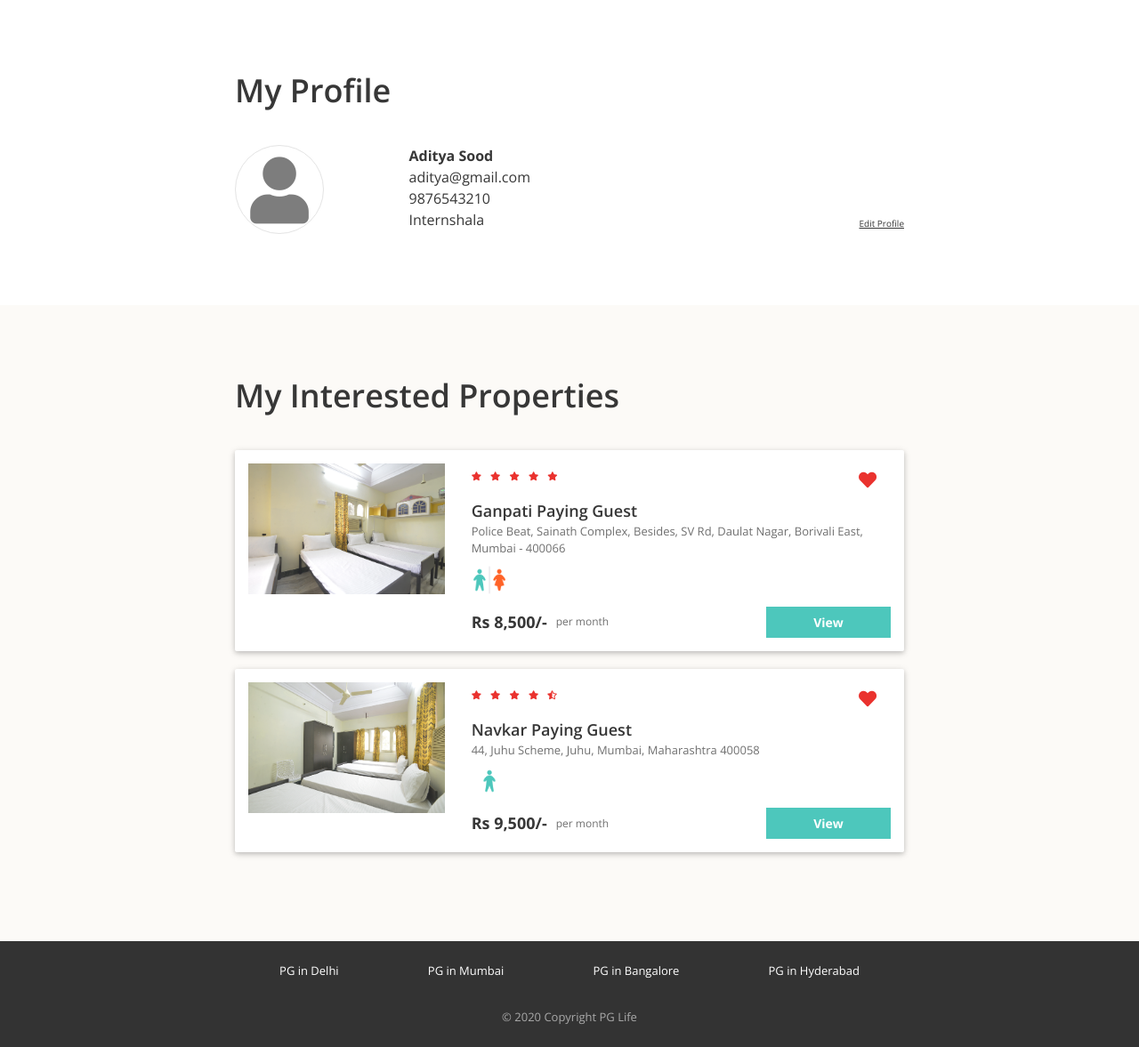
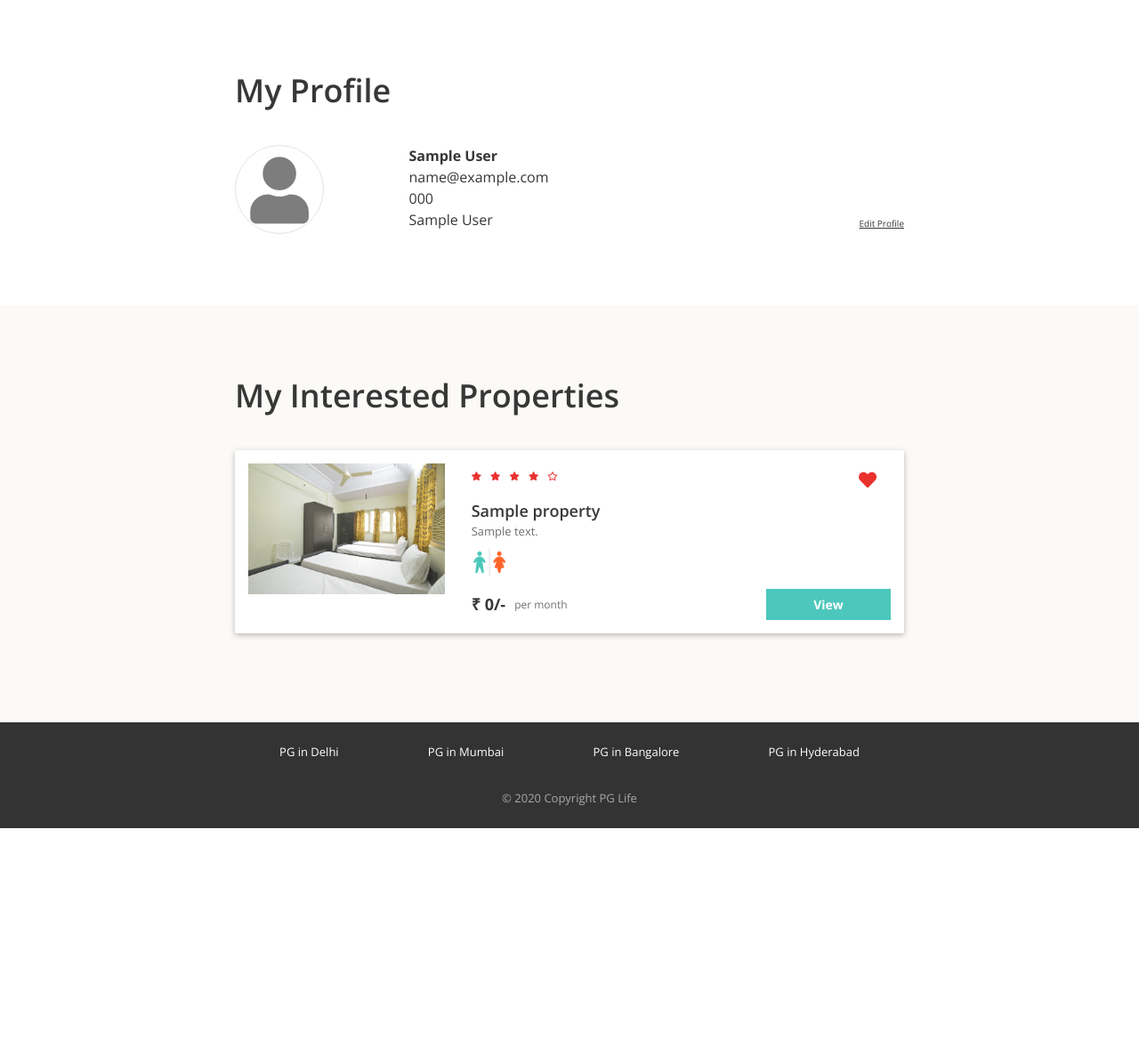
Before and after one commit to AyushRao-13/PGLife, a PHP site: page /dashboard.php in a window 1280 px wide. Shown: the part 102-1279 px from the top of the page at 89% size. After the commit the page ends 1033 px from the top, so only its background shows below. Run offline with PHP 8.4, Linux system fonts and the light colour scheme; the visitor is signed in with stand-in values (Sample User, id 1); tables that the repository leaves empty or names only in its code hold one stand-in row (values such as "Sample post"); some libraries are stand-ins or nearby versions.

Commit message:
codechange

```diff
--- a/dashboard.php
+++ b/dashboard.php
@@ -1,3 +1,37 @@
+<?php
+session_start();
+require "includes/database_connect.php";
+
+if (!isset($_SESSION["user_id"])) {
+    header("location: index.php");
+    die();
+}
+$user_id = $_SESSION['user_id'];
+
+$sql_1 = "SELECT * FROM users WHERE id = $user_id";
+$result_1 = mysqli_query($conn, $sql_1);
+if (!$result_1) {
+    echo "Something went wrong!";
+    return;
+}
+$user = mysqli_fetch_assoc($result_1);
+if (!$user) {
+    echo "Something went wrong!";
+    return;
+}
+
+$sql_2 = "SELECT *
+            FROM interested_users_properties iup
+            INNER JOIN properties p ON iup.property_id = p.id
+            WHERE iup.user_id = $user_id";
+$result_2 = mysqli_query($conn, $sql_2);
+if (!$result_2) {
+    echo "Something went wrong!";
+    return;
+}
+$interested_properties = mysqli_fetch_all($result_2, MYSQLI_ASSOC);
+?>
+
 <!DOCTYPE html>
 <html lang="en">
 
@@ -19,7 +53,7 @@
     <nav aria-label="breadcrumb">
         <ol class="breadcrumb py-2">
             <li class="breadcrumb-item">
-                <a href="index.html">Home</a>
+                <a href="index.php">Home</a>
             </li>
             <li class="breadcrumb-item active" aria-current="page">
                 Dashboard
@@ -36,10 +70,10 @@
             <div class="col-md-9">
                 <div class="row no-gutters justify-content-between align-items-end">
                     <div class="profile">
-                        <div class="name">Aditya Sood</div>
-                        <div class="email">aditya@gmail.com</div>
-                        <div class="phone">9876543210</div>
-                        <div class="college">Internshala</div>
+                        <div class="name"><?= $user['full_name'] ?></div>
+                        <div class="email"><?= $user['email'] ?></div>
+                        <div class="phone"><?= $user['phone'] ?></div>
+                        <div class="college"><?= $user['college_name'] ?></div>
                     </div>
                     <div class="edit">
                         <div class="edit-profile">Edit Profile</div>
@@ -49,89 +83,95 @@
         </div>
     </div>
 
+    <?php
+    if (count($interested_properties) > 0) {
+    ?>
         <div class="my-interested-properties">
             <div class="page-container">
                 <h1>My Interested Properties</h1>
 
-            <div class="property-card property-id-1 row">
+                <?php
+                foreach ($interested_properties as $property) {
+                    $property_images = glob("img/properties/" . $property['id'] . "/*");
+                ?>
+                    <div class="property-card property-id-<?= $property['id'] ?> row">
                         <div class="image-container col-md-4">
-                    <img src="img/properties/1/eace7b9114fd6046.jpg" />
+                            <img src="<?= $property_images[0] ?>" />
                         </div>
                         <div class="content-container col-md-8">
                             <div class="row no-gutters justify-content-between">
-                        <div class="star-container" title="4.8">
+                                <?php
+                                $total_rating = ($property['rating_clean'] + $property['rating_food'] + $property['rating_safety']) / 3;
+                                $total_rating = round($total_rating, 1);
+                                ?>
+                                <div class="star-container" title="<?= $total_rating ?>">
+                                    <?php
+                                    $rating = $total_rating;
+                                    for ($i = 0; $i < 5; $i++) {
+                                        if ($rating >= $i + 0.8) {
+                                    ?>
                                             <i class="fas fa-star"></i>
-                            <i class="fas fa-star"></i>
-                            <i class="fas fa-star"></i>
-                            <i class="fas fa-star"></i>
-                            <i class="fas fa-star"></i>
+                                        <?php
+                                        } elseif ($rating >= $i + 0.3) {
+                                        ?>
+                                            <i class="fas fa-star-half-alt"></i>
+                                        <?php
+                                        } else {
+                                        ?>
+                                            <i class="far fa-star"></i>
+                                    <?php
+                                        }
+                                    }
+                                    ?>
                                 </div>
                                 <div class="interested-container">
-                            <i class="is-interested-image fas fa-heart" property_id="1"></i>
+                                    <i class="is-interested-image fas fa-heart" property_id="<?= $property['id'] ?>"></i>
                                 </div>
                             </div>
                             <div class="detail-container">
-                        <div class="property-name">Ganpati Paying Guest</div>
-                        <div class="property-address">Police Beat, Sainath Complex, Besides, SV Rd, Daulat Nagar, Borivali East, Mumbai - 400066</div>
+                                <div class="property-name"><?= $property['name'] ?></div>
+                                <div class="property-address"><?= $property['address'] ?></div>
                                 <div class="property-gender">
+                                    <?php
+                                    if ($property['gender'] == "male") {
+                                    ?>
+                                        <img src="img/male.png">
+                                    <?php
+                                    } elseif ($property['gender'] == "female") {
+                                    ?>
+                                        <img src="img/female.png">
+                                    <?php
+                                    } else {
+                                    ?>
                                         <img src="img/unisex.png">
+                                    <?php
+                                    }
+                                    ?>
                                 </div>
                             </div>
                             <div class="row no-gutters">
                                 <div class="rent-container col-6">
-                            <div class="rent">Rs 8,500/-</div>
+                                    <div class="rent">₹ <?= number_format($property['rent']) ?>/-</div>
                                     <div class="rent-unit">per month</div>
                                 </div>
                                 <div class="button-container col-6">
-                            <a href="property_detail.html" class="btn btn-primary">View</a>
+                                    <a href="property_detail.php?property_id=<?= $property['id'] ?>" class="btn btn-primary">View</a>
                                 </div>
                             </div>
                         </div>
                     </div>
-
-            <div class="property-card property-id-2 row">
-                <div class="image-container col-md-4">
-                    <img src="img/properties/1/1d4f0757fdb86d5f.jpg" />
-                </div>
-                <div class="content-container col-md-8">
-                    <div class="row no-gutters justify-content-between">
-                        <div class="star-container" title="4.5">
-                            <i class="fas fa-star"></i>
-                            <i class="fas fa-star"></i>
-                            <i class="fas fa-star"></i>
-                            <i class="fas fa-star"></i>
-                            <i class="fas fa-star-half-alt"></i>
-                        </div>
-                        <div class="interested-container">
-                            <i class="is-interested-image fas fa-heart" property_id="2"></i>
+                <?php
+                }
+                ?>
             </div>
         </div>
-                    <div class="detail-container">
-                        <div class="property-name">Navkar Paying Guest</div>
-                        <div class="property-address">44, Juhu Scheme, Juhu, Mumbai, Maharashtra 400058</div>
-                        <div class="property-gender">
-                            <img src="img/male.png">
-                        </div>
-                    </div>
-                    <div class="row no-gutters">
-                        <div class="rent-container col-6">
-                            <div class="rent">Rs 9,500/-</div>
-                            <div class="rent-unit">per month</div>
-                        </div>
-                        <div class="button-container col-6">
-                            <a href="property_detail.php" class="btn btn-primary">View</a>
-                        </div>
-                    </div>
-                </div>
-            </div>
-
-
-        </div>
-    </div>
+    <?php
+    }
+    ?>
 
     <?php
     include "includes/footer.php";
     ?>
+</body>
 
-</body>
 </html>
```
Also changed, not shown: property_list.php (+121 -85 lines). Lines whose indentation alone changed are shown as unchanged.
